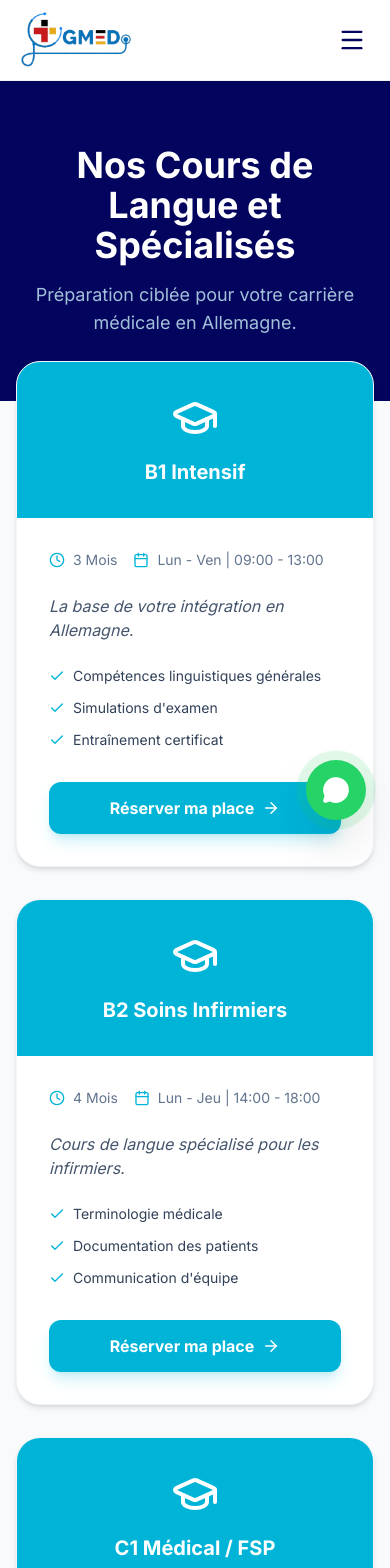
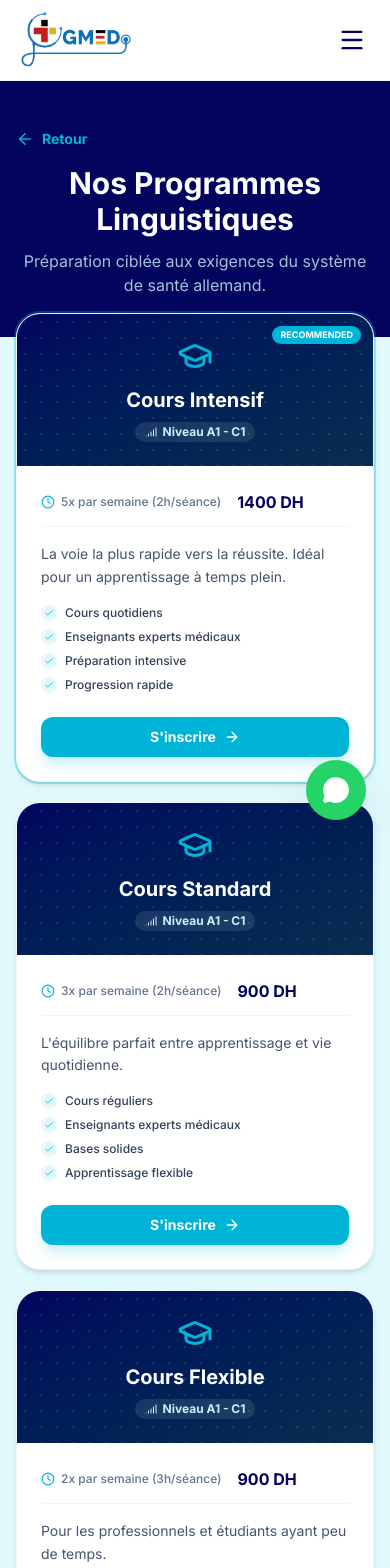
Before and after one commit to yahyabenjdy/gmed.ma, a React (Vite) app: page /courses in a window 390 px wide. Shown: the top 1568 px of the page. Built offline with nearby package versions, Linux system fonts and the light colour scheme.

Commit message:
CoursesPage.jsx

```diff
--- a/src/pages/CoursesPage.jsx
+++ b/src/pages/CoursesPage.jsx
@@ -1,212 +1,288 @@
-import React from "react";
+import React, { useEffect } from "react";
 import {
   Check,
   Calendar,
   Clock,
   GraduationCap,
   ArrowRight,
+  ArrowLeft,
+  Signal,
 } from "lucide-react";
+import { Link, useLocation, useNavigate } from "react-router-dom";
 
 const CoursesPage = ({ lang }) => {
+  const location = useLocation();
+  const navigate = useNavigate();
+
+  useEffect(() => {
+    window.scrollTo(0, 0);
+  }, []);
+
+  const handleBack = () => {
+    if (location.state && location.state.fromHomeSection) {
+      navigate("/");
+      setTimeout(() => {
+        const section = document.getElementById("courses-section");
+        if (section) {
+          section.scrollIntoView({ behavior: "smooth" });
+        }
+      }, 100);
+    } else {
+      navigate("/");
+    }
+  };
+
   const content = {
     de: {
-      title: "Unsere Sprach- & Fachkurse",
+      title: "Unsere Sprachprogramme",
       subtitle:
-        "Gezielte Vorbereitung auf Ihre medizinische Karriere in Deutschland.",
-      cta: "Jetzt Platz sichern",
+        "Gezielte Vorbereitung auf die Anforderungen im deutschen Gesundheitssystem.",
+      cta: "Jetzt anmelden",
+      back: "Zurück",
       courses: [
+        // 1. Recommended (Intensive)
         {
-          id: "b1-intensive",
-          name: "B1 Intensivkurs",
-          duration: "3 Monate",
-          schedule: "Mo - Fr | 09:00 - 13:00",
-          desc: "Die Basis für Ihren Einstieg in Deutschland.",
+          id: "intensiv",
+          name: "Intensivkurs",
+          level: "A1 - C1",
+          price: "1400 DH",
+          schedule: "5x pro Woche (je 2 Std.)",
+          desc: "Der schnellste Weg zum Erfolg. Ideal für Vollzeit-Lernende.",
           features: [
-            "Allgemeine Sprachkenntnisse",
-            "Prüfungssimulation",
-            "Zertifikatstraining",
+            "Täglicher Unterricht",
+            "Medizinisch erfahrene Lehrer",
+            "Intensive Prüfungsvorbereitung",
+            "Schneller Fortschritt",
+          ],
+          featured: true,
+        },
+        // 2. Standard
+        {
+          id: "standard",
+          name: "Standardkurs",
+          level: "A1 - C1",
+          price: "900 DH",
+          schedule: "3x pro Woche (je 2 Std.)",
+          desc: "Perfekte Balance zwischen Lernen und Alltag.",
+          features: [
+            "Regelmäßiger Unterricht",
+            "Medizinisch erfahrene Lehrer",
+            "Solide Grundlagen",
+            "Flexibles Lernen",
           ],
         },
+        // 3. Flexible
         {
-          id: "b2-nursing",
-          name: "B2 Pflege",
-          duration: "4 Monate",
-          schedule: "Mo - Do | 14:00 - 18:00",
-          desc: "Spezialisierter Sprachkurs für Pflegefachkräfte.",
+          id: "flexibel",
+          name: "Flexibler Kurs",
+          level: "A1 - C1",
+          price: "900 DH",
+          schedule: "2x pro Woche (je 3 Std.)",
+          desc: "Für Berufstätige und Studierende mit wenig Zeit.",
           features: [
-            "Medizinische Terminologie",
-            "Patientendokumentation",
-            "Teamkommunikation",
+            "Unterricht am Abend/Wochenende",
+            "Medizinisch erfahrene Lehrer",
+            "Fokus auf Kommunikation",
+            "Individuelles Tempo",
           ],
         },
+        // 4. Hybrid
         {
-          id: "c1-medical",
-          name: "C1 Medizin / FSP",
-          duration: "3 Monate",
-          schedule: "Abendkurse verfügbar",
-          desc: "Vorbereitung auf die Fachsprachenprüfung für Ärzte.",
+          id: "hybrid",
+          name: "Kombikurs (Hybrid)",
+          level: "A1 - C1",
+          price: "900 DH",
+          schedule: "1x Präsenz (3h) + 2x Online (1.5h)",
+          desc: "Das Beste aus beiden Welten: Persönlicher Kontakt & Flexibilität.",
           features: [
-            "Arzt-Patienten-Gespräche",
-            "Arztbriefschreibung",
-            "Kollegengespräche",
+            "1x/Woche vor Ort (Agadir)",
+            "2x/Woche Online-Live-Sessions",
+            "Ideal für Pendler",
+            "Effektiver Mix",
           ],
         },
+        // 5. Online Only
         {
-          id: "kenntnis",
-          name: "Kenntnisprüfung (KP)",
-          duration: "6 Monate",
-          schedule: "Wochenend-Intensiv",
-          desc: "Vorbereitung auf die medizinische Gleichwertigkeitsprüfung.",
+          id: "online",
+          name: "Online-Kurs",
+          level: "A1 - C1",
+          price: "500 DH",
+          schedule: "3x pro Woche (je 1.5 Std.)",
+          desc: "Lernen Sie Deutsch bequem von überall aus.",
           features: [
-            "Innere Medizin & Chirurgie",
-            "Pharmakologie",
-            "Praktische Fallbeispiele",
-          ],
-        },
-        {
-          id: "telc-prep",
-          name: "telc Deutsch B2/C1 Medizin",
-          duration: "4 Wochen",
-          schedule: "Crash-Kurs",
-          desc: "Gezieltes Training für das telc Zertifikat.",
-          features: [
-            "Prüfungsstrategien",
-            "Hörverstehen Fokus",
-            "Mündlicher Ausdruck",
+            "100% Virtueller Unterricht",
+            "Interaktive digitale Tools",
+            "Keine Anfahrtswege",
+            "Kostengünstig",
           ],
         },
       ],
     },
     fr: {
-      title: "Nos Cours de Langue et Spécialisés",
-      subtitle: "Préparation ciblée pour votre carrière médicale en Allemagne.",
-      cta: "Réserver ma place",
+      title: "Nos Programmes Linguistiques",
+      subtitle:
+        "Préparation ciblée aux exigences du système de santé allemand.",
+      cta: "S'inscrire",
+      back: "Retour",
       courses: [
+        // 1. Recommended
         {
-          id: "b1-intensive",
-          name: "B1 Intensif",
-          duration: "3 Mois",
-          schedule: "Lun - Ven | 09:00 - 13:00",
-          desc: "La base de votre intégration en Allemagne.",
+          id: "intensiv",
+          name: "Cours Intensif",
+          level: "Niveau A1 - C1",
+          price: "1400 DH",
+          schedule: "5x par semaine (2h/séance)",
+          desc: "La voie la plus rapide vers la réussite. Idéal pour un apprentissage à temps plein.",
           features: [
-            "Compétences linguistiques générales",
-            "Simulations d'examen",
-            "Entraînement certificat",
+            "Cours quotidiens",
+            "Enseignants experts médicaux",
+            "Préparation intensive",
+            "Progression rapide",
+          ],
+          featured: true,
+        },
+        // 2. Standard
+        {
+          id: "standard",
+          name: "Cours Standard",
+          level: "Niveau A1 - C1",
+          price: "900 DH",
+          schedule: "3x par semaine (2h/séance)",
+          desc: "L'équilibre parfait entre apprentissage et vie quotidienne.",
+          features: [
+            "Cours réguliers",
+            "Enseignants experts médicaux",
+            "Bases solides",
+            "Apprentissage flexible",
           ],
         },
+        // 3. Flexible
         {
-          id: "b2-nursing",
-          name: "B2 Soins Infirmiers",
-          duration: "4 Mois",
-          schedule: "Lun - Jeu | 14:00 - 18:00",
-          desc: "Cours de langue spécialisé pour les infirmiers.",
+          id: "flexibel",
+          name: "Cours Flexible",
+          level: "Niveau A1 - C1",
+          price: "900 DH",
+          schedule: "2x par semaine (3h/séance)",
+          desc: "Pour les professionnels et étudiants ayant peu de temps.",
           features: [
-            "Terminologie médicale",
-            "Documentation des patients",
-            "Communication d'équipe",
+            "Cours soirs/week-ends",
+            "Enseignants experts médicaux",
+            "Focus communication",
+            "Rythme adapté",
           ],
         },
+        // 4. Hybrid
         {
-          id: "c1-medical",
-          name: "C1 Médical / FSP",
-          duration: "3 Mois",
-          schedule: "Cours du soir disponibles",
-          desc: "Préparation à l'examen de langue spécialisée (FSP) pour médecins.",
+          id: "hybrid",
+          name: "Cours Hybride",
+          level: "Niveau A1 - C1",
+          price: "900 DH",
+          schedule: "1x Présentiel (3h) + 2x En ligne (1h30)",
+          desc: "Le meilleur des deux mondes : Contact personnel & Flexibilité.",
           features: [
-            "Entretiens médecin-patient",
-            "Rédaction de rapports",
-            "Discussions collégiales",
+            "1x/semaine en centre (Agadir)",
+            "2x/semaine sessions Live",
+            "Idéal pour ceux qui habitent loin",
+            "Approche mixte efficace",
           ],
         },
+        // 5. Online Only
         {
-          id: "kenntnis",
-          name: "Kenntnisprüfung (KP)",
-          duration: "6 Mois",
-          schedule: "Weekend Intensif",
-          desc: "Préparation à l'examen d'équivalence médicale.",
+          id: "online",
+          name: "Cours En Ligne",
+          level: "Niveau A1 - C1",
+          price: "500 DH",
+          schedule: "3x par semaine (1h30/séance)",
+          desc: "Apprenez l'allemand confortablement de n'importe où.",
           features: [
-            "Médecine interne et chirurgie",
-            "Pharmacologie",
-            "Études de cas pratiques",
-          ],
-        },
-        {
-          id: "telc-prep",
-          name: "telc Allemand B2/C1 Médical",
-          duration: "4 Semaines",
-          schedule: "Cours intensif",
-          desc: "Entraînement ciblé pour le certificat telc.",
-          features: [
-            "Stratégies d'examen",
-            "Focus compréhension orale",
-            "Expression orale",
+            "100% Classe virtuelle",
+            "Outils numériques interactifs",
+            "Aucun déplacement",
+            "Prix accessible",
           ],
         },
       ],
     },
     ar: {
-      title: "دوراتنا اللغوية والمتخصصة",
-      subtitle: "تحضير مستهدف لمسيرتك الطبية في ألمانيا.",
-      cta: "احجز مكانك الآن",
+      title: "برامجنا اللغوية",
+      subtitle: "تحضير مستهدف لمتطلبات نظام الرعاية الصحية الألماني.",
+      cta: "سجل الآن",
+      back: "عودة",
       courses: [
+        // 1. Recommended
         {
-          id: "b1-intensive",
-          name: "دورة B1 المكثفة",
-          duration: "3 أشهر",
-          schedule: "الاثنين - الجمعة | 09:00 - 13:00",
-          desc: "الأساس لانطلاقتك في ألمانيا.",
+          id: "intensiv",
+          name: "دورة مكثفة",
+          level: "المستوى A1 - C1",
+          price: "1400 درهم",
+          schedule: "5 حصص في الأسبوع (ساعتان)",
+          desc: "أسرع طريق للنجاح. مثالي للمتفرغين للدراسة.",
           features: [
-            "مهارات اللغة العامة",
-            "محاكاة الامتحانات",
-            "التدريب على الشهادة",
+            "دروس يومية",
+            "مدرسون ذوو خبرة طبية",
+            "تحضير مكثف للامتحانات",
+            "تقدم سريع",
+          ],
+          featured: true,
+        },
+        // 2. Standard
+        {
+          id: "standard",
+          name: "دورة قياسية",
+          level: "المستوى A1 - C1",
+          price: "900 درهم",
+          schedule: "3 حصص في الأسبوع (ساعتان)",
+          desc: "توازن مثالي بين التعلم والحياة اليومية.",
+          features: [
+            "دروس منتظمة",
+            "مدرسون ذوو خبرة طبية",
+            "أساسيات قوية",
+            "تعلم مرن",
           ],
         },
+        // 3. Flexible
         {
-          id: "b2-nursing",
-          name: "B2 التمريض",
-          duration: "4 أشهر",
-          schedule: "الاثنين - الخميس | 14:00 - 18:00",
-          desc: "دورة لغوية متخصصة لكوادر التمريض.",
+          id: "flexibel",
+          name: "دورة مرنة",
+          level: "المستوى A1 - C1",
+          price: "900 درهم",
+          schedule: "حصتان في الأسبوع (3 ساعات)",
+          desc: "للمهنيين والطلاب ذوي الوقت المحدود.",
           features: [
-            "المصطلحات الطبية",
-            "توثيق بيانات المرضى",
-            "التواصل مع الفريق",
+            "دروس مسائية/نهاية الأسبوع",
+            "مدرسون ذوو خبرة طبية",
+            "التركيز على التواصل",
+            "وتيرة فردية",
           ],
         },
+        // 4. Hybrid
         {
-          id: "c1-medical",
-          name: "C1 الطبي / FSP",
-          duration: "3 أشهر",
-          schedule: "تتوفر دورات مسائية",
-          desc: "التحضير لامتحان اللغة الطبية المتخصص للأطباء.",
+          id: "hybrid",
+          name: "دورة مدمجة (هجين)",
+          level: "المستوى A1 - C1",
+          price: "900 درهم",
+          schedule: "1x حضوري (3 ساعات) + 2x عن بعد (1.5 ساعة)",
+          desc: "الأفضل من العالمين: تواصل شخصي ومرونة.",
           features: [
-            "محادثات الطبيب والمريض",
-            "كتابة التقارير الطبية",
-            "المناقشات الزميلة",
+            "1 حصة/أسبوع في المركز (أكادير)",
+            "2 حصص/أسبوع عن بعد (Live)",
+            "مثالي لمن يسكن بعيداً",
+            "مزيج تعليمي فعال",
           ],
         },
+        // 5. Online Only
         {
-          id: "kenntnis",
-          name: "امتحان المعرفة (KP)",
-          duration: "6 أشهر",
-          schedule: "مكثف نهاية الأسبوع",
-          desc: "التحضير لامتحان معادلة الشهادة الطبية.",
+          id: "online",
+          name: "دورة عن بعد",
+          level: "المستوى A1 - C1",
+          price: "500 درهم",
+          schedule: "3 حصص في الأسبوع (1.5 ساعة)",
+          desc: "تعلم الألمانية براحة من أي مكان.",
           features: [
-            "الطب الباطني والجراحة",
-            "علم الأدوية",
-            "دراسة حالات عملية",
-          ],
-        },
-        {
-          id: "telc-prep",
-          name: "telc الألمانية B2/C1 الطبية",
-          duration: "4 أسابيع",
-          schedule: "دورة سريعة",
-          desc: "تدريب مكثف للحصول على شهادة telc.",
-          features: [
-            "استراتيجيات الامتحان",
-            "التركيز على الفهم السمعي",
-            "التعبير الشفهي",
+            "100% دروس افتراضية",
+            "أدوات رقمية تفاعلية",
+            "بدون تنقل",
+            "سعر اقتصادي",
           ],
         },
       ],
@@ -216,69 +292,116 @@ const CoursesPage = ({ lang }) => {
   const t = content[lang] || content.de;
 
   return (
-    <div className="bg-slate-50 min-h-screen pb-20">
+    // CHANGED: bg-[#e0f9fd] (15% Cyan/Blue intensity)
+    <div
+      className="bg-[#e0f9fd] min-h-screen pb-12"
+      dir={lang === "ar" ? "rtl" : "ltr"}
+    >
       {/* Header Section */}
-      <div className="bg-medical-navy text-white py-16 px-4">
-        <div className="max-w-4xl mx-auto text-center">
-          <h1 className="text-4xl md:text-5xl font-bold mb-4">{t.title}</h1>
-          <p className="text-medical-light/80 text-lg">{t.subtitle}</p>
+      <div className="bg-medical-navy text-white pt-12 pb-10 px-4">
+        <div className="max-w-4xl mx-auto">
+          {/* Back Button */}
+          <button
+            onClick={handleBack}
+            className={`flex items-center gap-2 text-medical-cyan font-bold mb-4 hover:text-white transition-colors text-sm ${
+              lang === "ar" ? "flex-row-reverse" : ""
+            }`}
+          >
+            <ArrowLeft
+              size={18}
+              className={lang === "ar" ? "rotate-180" : ""}
+            />
+            {t.back}
+          </button>
+
+          <div className="text-center max-w-2xl mx-auto">
+            <h1 className="text-3xl md:text-4xl font-black mb-3">{t.title}</h1>
+            <p className="text-medical-light/80 text-base">{t.subtitle}</p>
+          </div>
         </div>
       </div>
 
       {/* Courses List */}
-      <div className="max-w-5xl mx-auto px-4 -mt-10">
-        <div className="space-y-8">
+      <div className="max-w-4xl mx-auto px-4 -mt-6">
+        <div className="space-y-5">
           {t.courses.map((course) => (
             <div
               key={course.id}
-              className="bg-white rounded-3xl shadow-md overflow-hidden border border-slate-100 flex flex-col md:flex-row hover:shadow-xl transition-shadow"
+              className={`bg-white rounded-[1.5rem] shadow-md overflow-hidden border border-slate-100 flex flex-col md:flex-row hover:shadow-xl transition-all duration-300 group ${
+                course.featured ? "ring-2 ring-medical-cyan/30" : ""
+              }`}
             >
-              <div className="bg-medical-cyan p-8 md:w-1/3 flex flex-col justify-center items-center text-white text-center">
-                <GraduationCap size={48} className="mb-4" />
-                <h3 className="text-xl font-bold">{course.name}</h3>
+              {/* Left Side: Icon & Title */}
+              <div className="bg-gradient-to-br from-medical-navy to-[#0a2e4f] p-6 md:w-1/3 flex flex-col justify-center items-center text-white text-center relative overflow-hidden">
+                {/* Background Pattern */}
+                <div className="absolute inset-0 opacity-10 bg-[radial-gradient(#fff_1px,transparent_1px)] [background-size:16px_16px]"></div>
+
+                {course.featured && (
+                  <div className="absolute top-3 right-3 bg-medical-cyan text-white text-[9px] font-black uppercase px-2 py-0.5 rounded-full">
+                    Recommended
+                  </div>
+                )}
+
+                <GraduationCap size={36} className="mb-3 text-medical-cyan" />
+                <h3 className="text-xl font-black">{course.name}</h3>
+                <div className="mt-2 inline-flex items-center gap-1.5 bg-white/10 px-2.5 py-0.5 rounded-full text-xs font-bold text-medical-light">
+                  <Signal size={12} /> {course.level}
+                </div>
               </div>
 
+              {/* Right Side: Content */}
               <div
-                className={`p-8 md:w-2/3 flex flex-col justify-between ${
+                className={`p-6 md:w-2/3 flex flex-col justify-between ${
                   lang === "ar" ? "text-right" : "text-left"
                 }`}
               >
                 <div>
+                  {/* Schedule & Price Row */}
                   <div
-                    className={`flex flex-wrap gap-4 mb-6 ${
+                    className={`flex flex-wrap gap-x-4 gap-y-1 mb-4 text-xs font-medium text-slate-500 border-b border-slate-100 pb-3 ${
                       lang === "ar" ? "justify-end" : "justify-start"
                     }`}
                   >
-                    <div className="flex items-center gap-2 text-slate-500 text-sm">
-                      <Clock size={16} className="text-medical-cyan" />{" "}
-                      {course.duration}
+                    <div className="flex items-center gap-1.5">
+                      <Clock size={14} className="text-medical-cyan" />
+                      {course.schedule}
                     </div>
-                    <div className="flex items-center gap-2 text-slate-500 text-sm">
-                      <Calendar size={16} className="text-medical-cyan" />{" "}
-                      {course.schedule}
+                    <div className="flex items-center gap-1.5 text-medical-navy font-bold text-base">
+                      {course.price}
                     </div>
                   </div>
 
-                  <p className="text-slate-600 mb-6 italic">{course.desc}</p>
+                  <p className="text-slate-600 mb-4 text-sm leading-relaxed">
+                    {course.desc}
+                  </p>
 
-                  <div className="grid sm:grid-cols-2 gap-3 mb-8">
+                  <div className="grid sm:grid-cols-2 gap-2 mb-6">
                     {course.features.map((feature, i) => (
                       <div
                         key={i}
-                        className={`flex items-center gap-2 text-sm text-slate-700 ${
+                        className={`flex items-center gap-2 text-xs text-slate-700 font-medium ${
                           lang === "ar" ? "flex-row-reverse" : ""
                         }`}
                       >
-                        <Check size={16} className="text-medical-cyan" />
+                        <div className="w-4 h-4 rounded-full bg-medical-cyan/10 flex items-center justify-center shrink-0">
+                          <Check size={10} className="text-medical-cyan" />
+                        </div>
                         <span>{feature}</span>
                       </div>
                     ))}
                   </div>
                 </div>
 
-                <button className="btn-primary w-full sm:w-auto self-start flex items-center justify-center gap-2">
-                  {t.cta} <ArrowRight size={18} />
-                </button>
+                <Link
+                  to="/register"
+                  className="btn-primary w-full sm:w-auto self-start flex items-center justify-center gap-2 px-6 py-2.5 rounded-xl font-bold bg-medical-cyan text-white hover:bg-medical-navy transition-colors shadow-lg shadow-medical-cyan/20 text-sm"
+                >
+                  {t.cta}
+                  <ArrowRight
+                    size={16}
+                    className={lang === "ar" ? "rotate-180" : ""}
+                  />
+                </Link>
               </div>
             </div>
           ))}
```
